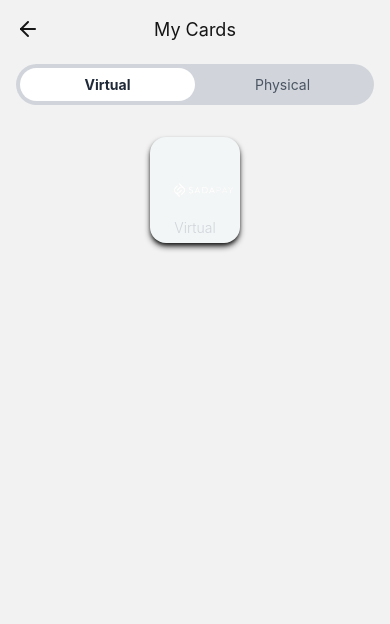
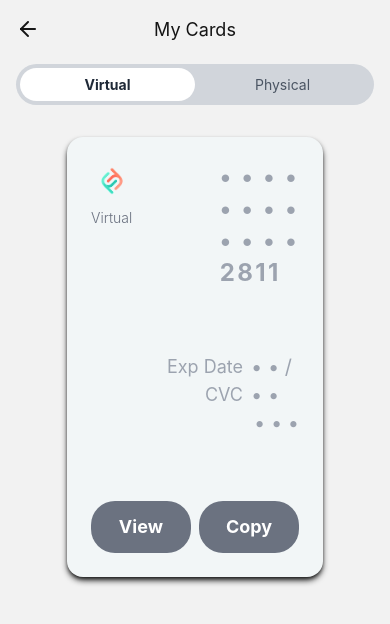
Before and after one commit to abdul-rehman-d/notsosadapay, a React Native app: screen /MyCards in a window 390 px wide. Shown: the top 624 px of the page. Built offline with nearby package versions, Linux system fonts and the light colour scheme.

Commit message:
card with view function done

```diff
--- a/screens/MyCards.js
+++ b/screens/MyCards.js
@@ -1,8 +1,84 @@
-import { View, Text, Image } from 'react-native'
+import { View, Text, Image, TouchableOpacity } from 'react-native'
 import React, { useState } from 'react'
 import { SafeAreaView } from 'react-native-safe-area-context'
 import ArrowIcon from '../components/ArrowIcon'
 import colors from '../colors'
+
+function Button ({ onPress, children }) {
+	return (
+		<TouchableOpacity
+			className='bg-gray-500 py-3 rounded-3xl w-[48%] items-center'
+			onPress={onPress}
+		>
+			<Text className='text-white font-bold text-lg'>
+				{children}
+			</Text>
+		</TouchableOpacity>
+	)
+}
+
+function CardNumber ({ cardNo, view }) {
+	return (
+		<View className='flex-col mb-16'>
+			{
+				cardNo.split(' ').map((item, index) => {
+					return (
+						<Text className='text-2xl font-bold text-gray-400 tracking-widest' key={`card-number-row-${index}`}>{
+							(index === 3 || view)
+							? item
+							: '• • • •'
+						}</Text>
+					)
+				})
+			}
+		</View>
+	)
+}
+
+function Card ({ type, cardNo, expDate, cvc }) {
+	const [ view, setView ] = useState(false)
+
+	return (
+		<View className='rounded-2xl bg-[#F2F6F7] p-6 shadow-black shadow-md w-64'>
+			<View className='flex-row justify-between'>
+				<View className='items-center'>
+					<Image
+						source={require('../assets/icon.png')}
+						className='w-10 h-10 aspect-square mb-2'
+						resizeMode='contain'
+					/>
+					{
+						type === 'virtual' &&
+						<Text className='font-light text-gray-500'>Virtual</Text>
+					}
+				</View>
+				<View className='items-end'>
+					<CardNumber cardNo={cardNo} view={view} />
+					<View className='mb-16 flex-row'>
+						<View className='mr-2 items-end'>
+							<Text className='text-lg text-gray-400'>Exp Date</Text>
+							<Text className='text-lg text-gray-400'>CVC</Text>
+						</View>
+						<View className='items-end w-12'>
+							<Text className={'text-gray-400 ' + (view ? 'text-lg' : 'text-xl')}>
+								{view ? expDate : '• • / • •'}
+							</Text>
+							<Text className={'text-gray-400 ' + (view ? 'text-lg' : 'text-xl')}>
+								{view ? cvc : '• • •'}
+							</Text>
+						</View>
+					</View>
+				</View>
+			</View>
+			<View className='flex-row justify-between'>
+				<Button onPress={() => setView(curr => !curr)}>
+					{view ? 'Hide' : 'View'}
+				</Button>
+				<Button onPress={() => {}}>Copy</Button>
+			</View>
+		</View>
+	)
+}
 
 const MyCards = ({ navigation }) => {
 	const [ tabSelected, setTabSelected ] = useState('virtual')
@@ -10,12 +86,12 @@ const MyCards = ({ navigation }) => {
 	const cards = {
 		virtual: {
 			cardNo: '1234 5678 1234 2811',
-			expDate: '30-23',
+			expDate: '30 / 23',
 			cvc: '990'
 		},
 		physical: {
 			cardNo: '1234 5678 1234 2811',
-			expDate: '30-23',
+			expDate: '30 / 23',
 			cvc: '990'
 		}
 	}
@@ -49,23 +125,7 @@ const MyCards = ({ navigation }) => {
 			</View>
 
 			<View className='items-center p-8'>
-				<View className='rounded-2xl bg-[#F2F6F7] p-6 shadow-black shadow-md'>
-					<View className='flex-row'>
-						<View>
-							<Image
-								source={require('../assets/logo.png')}
-								className='w-full h-full aspect-square'
-								resizeMode='contain'
-							/>
-							{
-								tabSelected === 'virtual' &&
-								<Text className='font-light text-gray-300'>Virtual</Text>
-							}
-						</View>
-						<View className='items-end'>
-						</View>
-					</View>
-				</View>
+				<Card type={tabSelected} {...cards[tabSelected]} />
 			</View>
 		</SafeAreaView>
 	)
```
